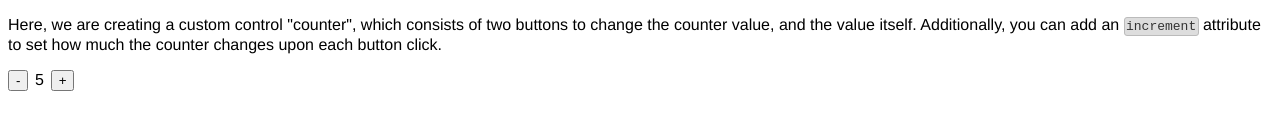
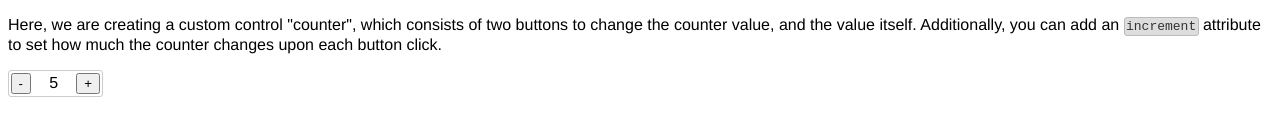
Before and after one commit to CronGM/angular-workshop, a website: page directives.html in a window 1280 px wide. Shown: the part 528-664 px from the top of the page. Drawn offline with nearby package versions, Linux system fonts and the light colour scheme; some packages are replaced by stand-ins of ours; files that its build step writes are made by us from their sources.

Commit message:
Add basic styles for custom counter control.

```diff
--- a/src/styles/_base.scss
+++ b/src/styles/_base.scss
@@ -60,3 +60,22 @@ button {
     margin-bottom: 1em;
     width: auto;
 }
+
+counter,
+counter2 {
+    border: solid 1px #ccc;
+    border-radius: 3px;
+    padding: 0.1em;
+    margin-bottom: 1em;
+    display: inline-block;
+
+    span {
+        display: inline-block;
+        text-align: center;
+        width: 2em;
+    }
+
+    button {
+        margin: 0;
+    }
+}
```
